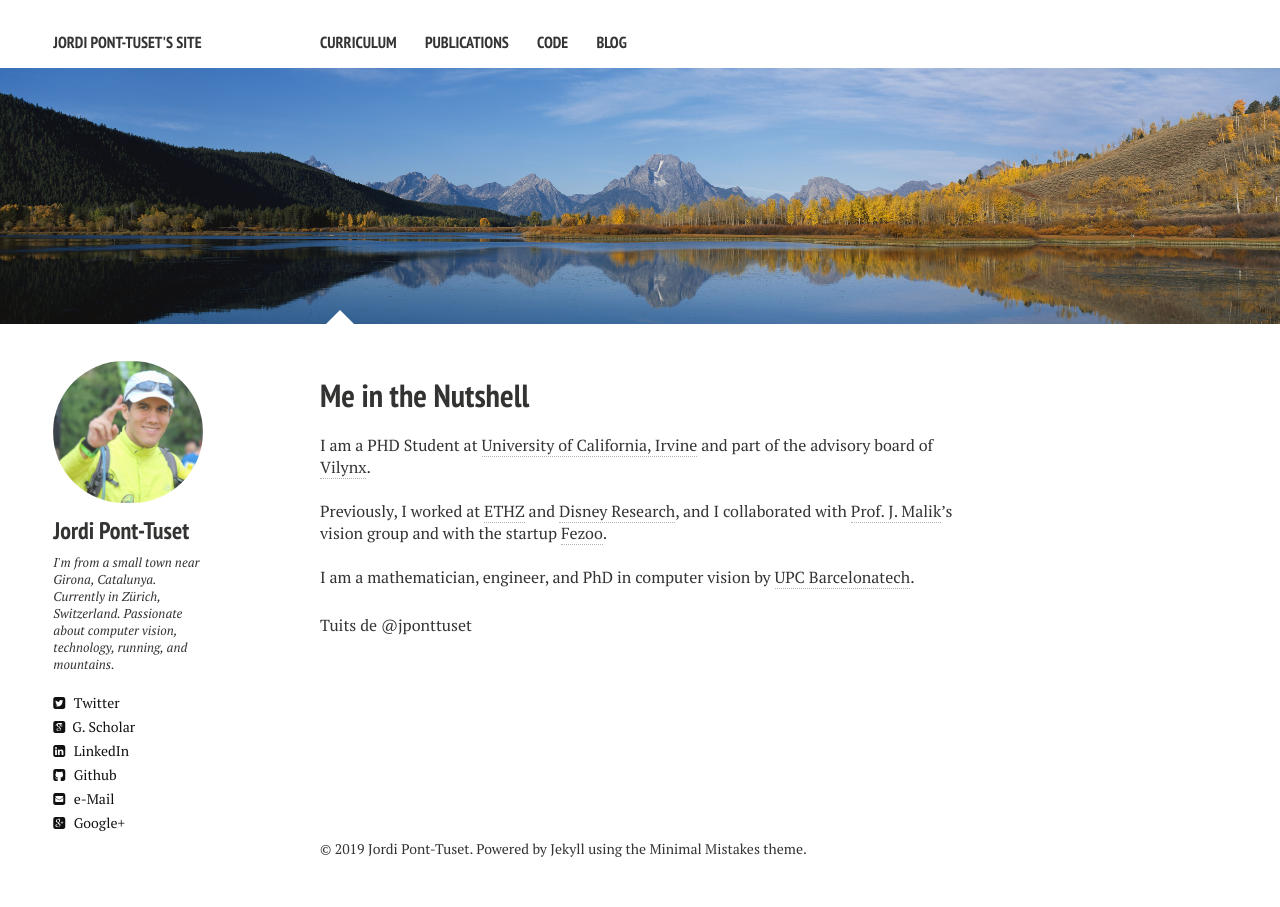
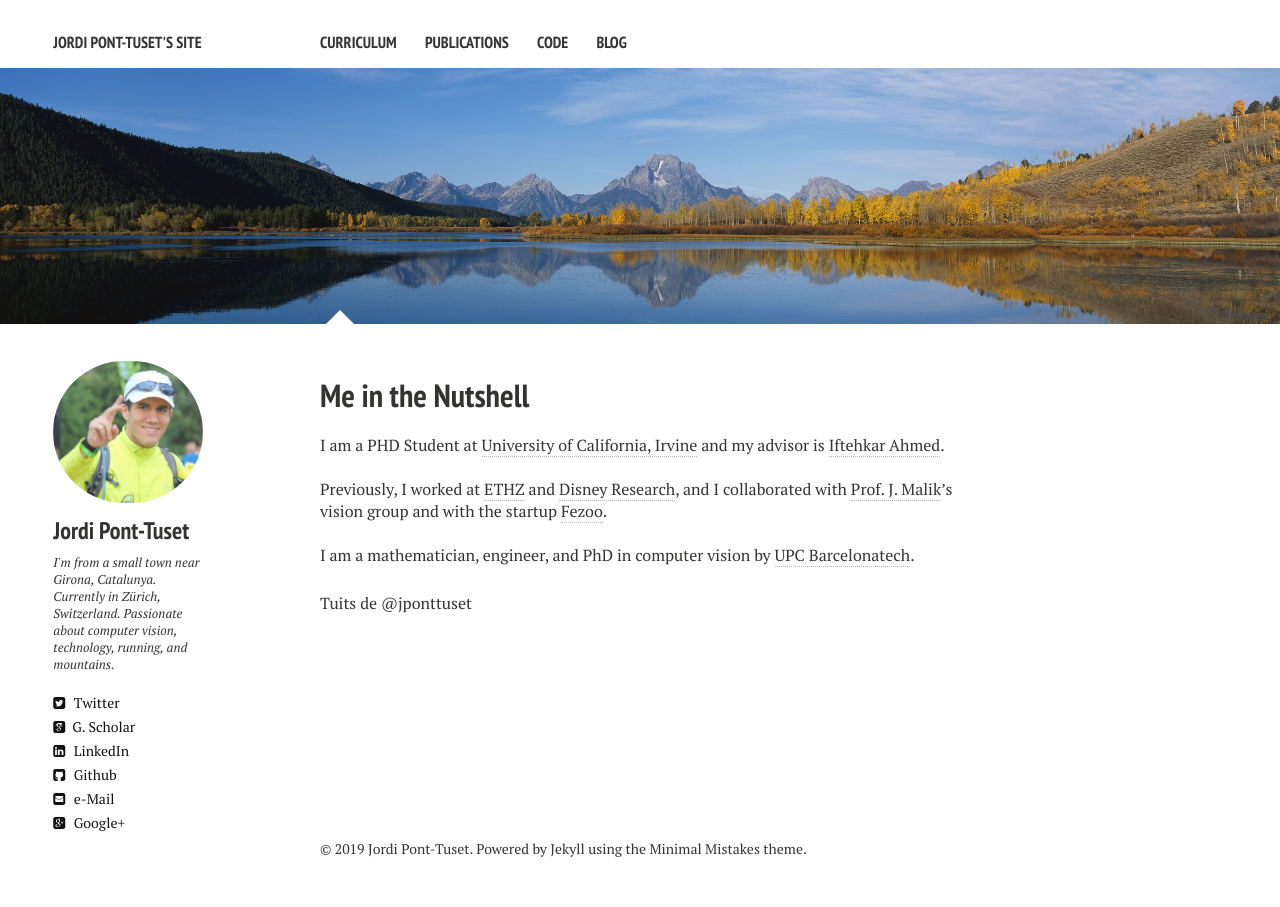
Before and after one commit to Jirigesi/Jirigesi.github.io, a Jekyll site: the page built from index.md, in a window 1280 px wide. Built offline with Jekyll 4.4.1, drawn with Linux system fonts in a browser that asks for light colours; nearby versions of some CDN libraries; comment, search, counter and statistics services are not loaded.

Commit message:
Update index.md

```diff
--- a/index.md
+++ b/index.md
@@ -8,7 +8,7 @@ image:
 ---
 
 I am a PHD Student at <a href="https://research.google.com" target="_blank">University of California, Irvine</a>
-and part of the advisory board of <a href="http://www.vilynx.com/index.html" target="_blank">Vilynx</a>.
+and my advisor is <a href="http://www.vilynx.com/index.html" target="_blank">Iftehkar Ahmed</a>.
 
 <br />
 Previously, I worked at <a href="http://www.vision.ee.ethz.ch/index.en.html" target="_blank">ETHZ</a>
```
